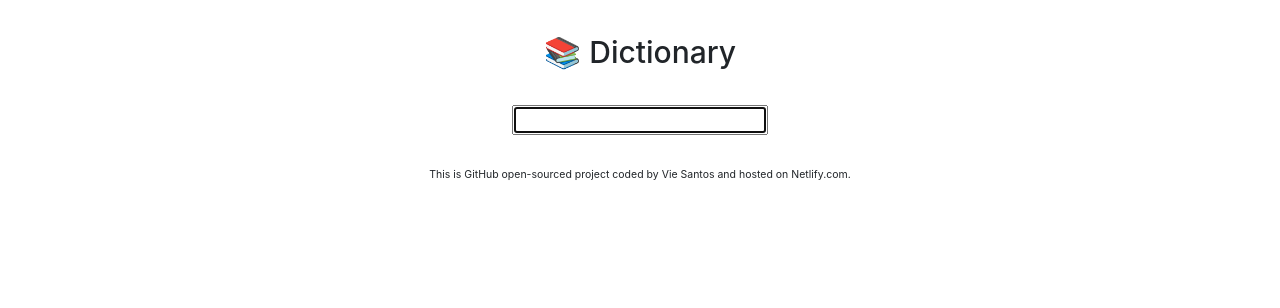
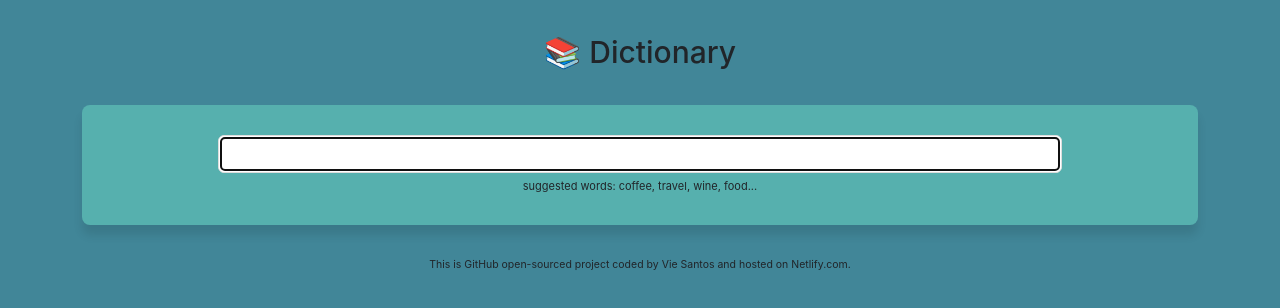
Before and after one commit to vie1030/dictionary-app, a React (Create React App) app: page / in a window 1280 px wide. Shown: the top 308 px of the page. Built offline with nearby package versions, Linux system fonts and the light colour scheme.

Commit message:
added some css

```diff
--- a/src/App.css
+++ b/src/App.css
@@ -1,3 +1,10 @@
+body {
+  background: #418698;
+}
+a {
+  color: #c9c1b4;
+}
+
 .App-header {
   margin: 30px 0;
   text-align: center;
--- a/src/Dictionary.css
+++ b/src/Dictionary.css
@@ -1,3 +1,22 @@
 .Dictionary {
   text-align: center;
 }
+.Dictionary section {
+  background: #56b0ae;
+  padding: 30px;
+  border-radius: 8px;
+  box-shadow: 0 10px 10px rgb(0 0 0 / 10%);
+  margin: 20px 0;
+}
+.Dictionary input {
+  width: 80%;
+  padding: 6px 10px;
+  border-radius: 6px;
+  border: 1px solid #ddd;
+  color: #333;
+}
+
+.Dictionary .hint {
+  font-size: 11px;
+  margin-top: 5px;
+}
--- a/src/Dictionary.js
+++ b/src/Dictionary.js
@@ -28,9 +28,18 @@
 
   return (
     <div className="Dictionary">
-      <form onSubmit={search}>
-        <input type="search" autoFocus={true} onChange={handleKeywordChange} />
-      </form>
+      <section>
+        <form onSubmit={search}>
+          <input
+            type="search"
+            autoFocus={true}
+            onChange={handleKeywordChange}
+          />
+        </form>
+        <div className="hint">
+          suggested words: coffee, travel, wine, food...
+        </div>
+      </section>
       <Results results={results} />
     </div>
   );
--- /dev/null
+++ b/src/Results.css
@@ -0,0 +1,5 @@
+.Results h2 {
+  font-size: 36px;
+  font-weight: bold;
+  line-height: 1.5;
+}
--- a/src/Results.js
+++ b/src/Results.js
@@ -1,11 +1,14 @@
 import React from "react";
 import Meaning from "./Meaning";
 import Phonetic from "./Phonetic";
+
+import "./Results.css";
 
 export default function Results(props) {
   if (props.results) {
     return (
       <div className="Results">
+        <section>
           <h2>{props.results.word}</h2>
           {props.results.phonetics.map(function (phonetic, index) {
             return (
@@ -14,12 +17,12 @@
               </div>
             );
           })}
-
+        </section>
         {props.results.meanings.map(function (meaning, index) {
           return (
-            <div key={index}>
+            <section key={index}>
               <Meaning meaning={meaning} />
-            </div>
+            </section>
           );
         })}
       </div>
```
Lines whose indentation alone changed are shown as unchanged.
